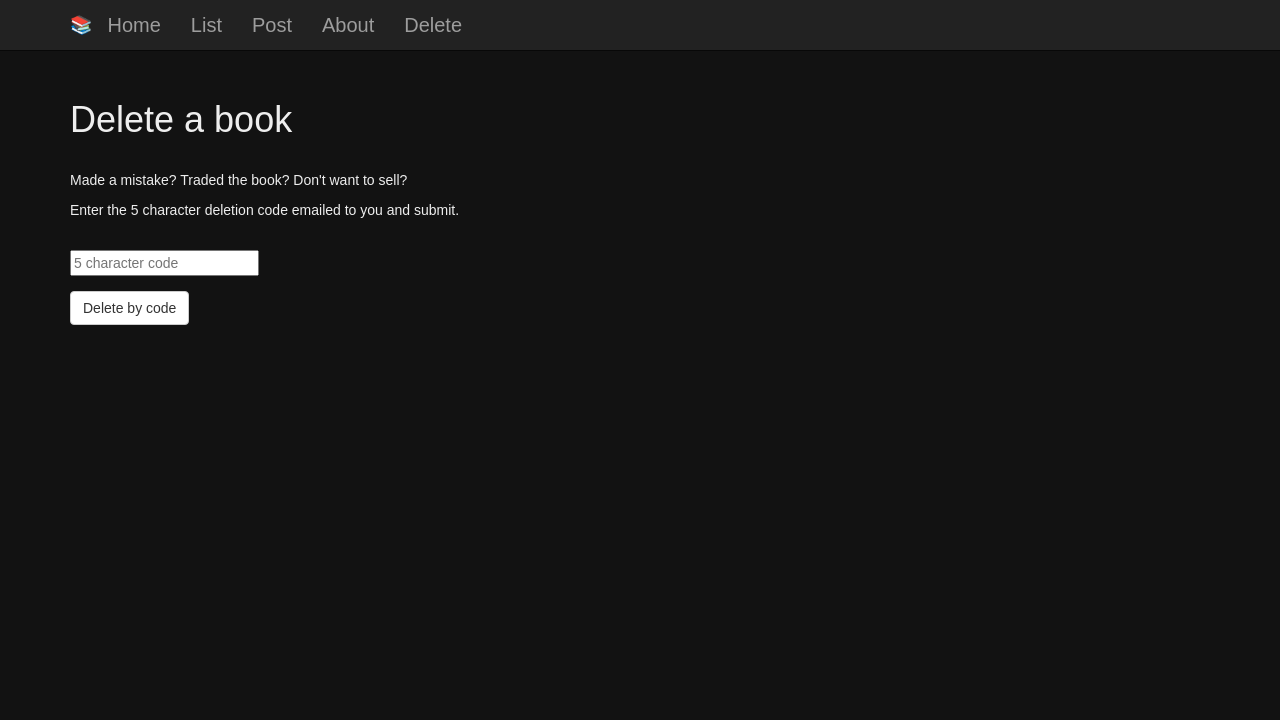
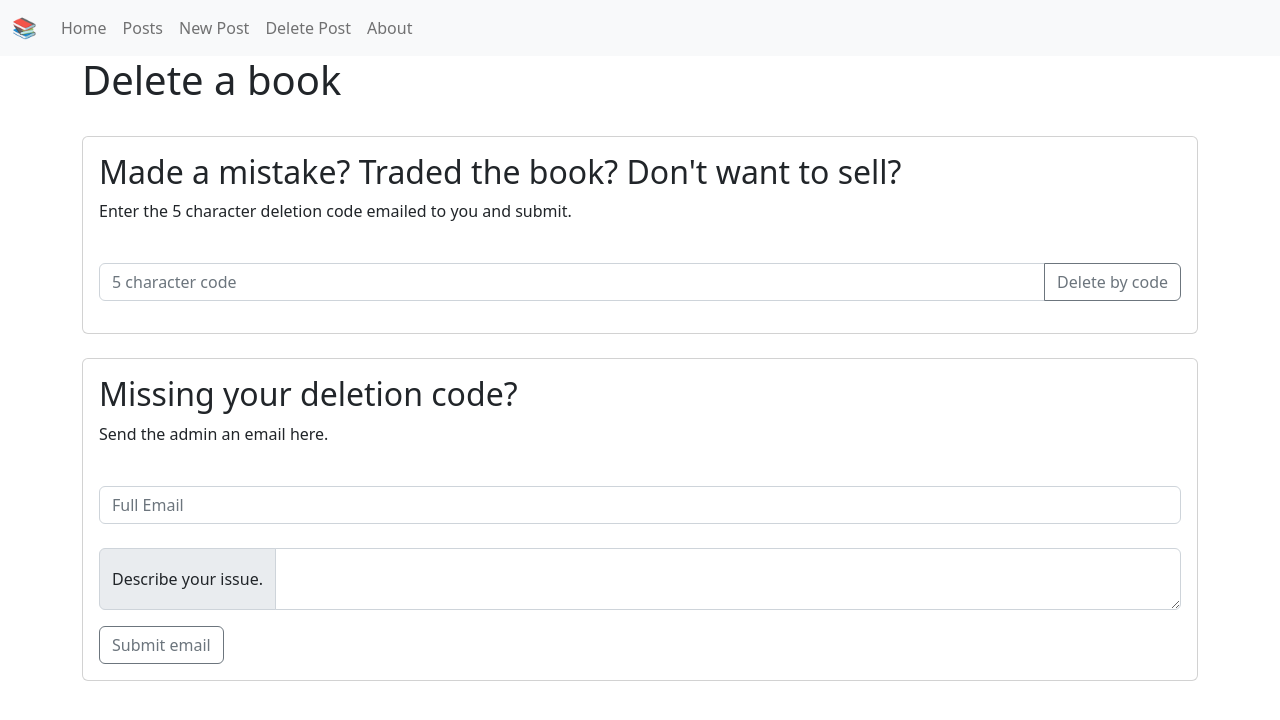
Before and after one commit to incub4t0r/bulletin_books, a Flask app: page /textbooks/delete in a window 1280 px wide. Shown: the top 720 px of the page. Run offline with Flask 2, Linux system fonts and the light colour scheme; some libraries are stand-ins or nearby versions.

Commit message:
updated all css to bootstrap 5, improved UI and navbar

```diff
--- a/templates/delete.html
+++ b/templates/delete.html
@@ -5,34 +5,62 @@
 {% block content %}
 
 
-<style>
-    form input{
-        color: black;
-    }
-</style>
-<div class="container">
+<div class="container-sm">
     <h1>
         Delete a book
     </h1>
     <br>
-    <p>Made a mistake? Traded the book? Don't want to sell?</p>
-    <p>Enter the 5 character deletion code emailed to you and submit.</p>
+    <div class="card">
+        <div class="card-body">
+            <h2 class="card-title">
+                Made a mistake? Traded the book? Don't want to sell?
+            </h2>
+            <p>
+                Enter the 5 character deletion code emailed to you and submit.
+            </p>
+            <br>
+            <form action="/textbooks/delete" method="POST">
+                <div class="input-group mb-3">
+                    <input class="form-control" id="deletionCode" name="deletionCode" type="text" required="true"
+                        placeholder="5 character code" minlength="5" maxlength="5"><br>
+                    <button class="btn btn-outline-secondary" type="submit">Delete by code</button>
+                </div>
+            </form>
+        </div>
+    </div>
     <br>
-    <form action="/textbooks/delete" method="POST">
-        <div class="form-group">
-            <!-- <label for="deletionCode"></label><br> -->
-            <input id="deletionCode" name="deletionCode" type="text" required="true" placeholder="5 character code" minlength="5" maxlength="5"><br>
-        </div>
-        <button type="submit" class="btn btn-default">Delete by code</button>
-    </form>
 
     {%if error is defined%}
     <p>Deletion code not found. Check and try again.</p>
     {%endif%}
 
     {%if success is defined%}
-    <p>Successfully deleleted {{success}}</p>
+    <p>{{success}}</p>
     {%endif%}
+    <div class="card">
+        <div class="card-body">
+            <h2 class="card-title">
+                Missing your deletion code?
+            </h2>
+            <p>
+                Send the admin an email here.
+            </p>
+            <br>
+            <form action="/textbooks/delete" method="POST">
+                <div class="input-group">
+                    <input class="form-control" type="email" placeholder="Full Email">
+                </div>
+                <br>
+                <div class="input-group mb-3">
+                    <span class="input-group-text">Describe your issue.</span>
+                    <textarea class="form-control" name=""></textarea>
+                </div>
+                <div class="input-group">
+                    <button class="btn btn-outline-secondary" type="submit">Submit email</button>
+                </div>
+        </form>
+    </div>
+</div>
 </div>
 
 {% endblock %}
--- a/templates/pagebase.html
+++ b/templates/pagebase.html
@@ -7,56 +7,50 @@
     <meta name="viewport" content="width=device-width, initial-scale=1.0">
     <title>Document</title>
     <link href="https://cdn.lineicons.com/3.0/lineicons.css" rel="stylesheet">
-    <link rel="stylesheet" href="https://maxcdn.bootstrapcdn.com/bootstrap/3.3.7/css/bootstrap.min.css">
-    <script src="https://ajax.googleapis.com/ajax/libs/jquery/3.1.1/jquery.min.js"></script>
-    <script src="https://maxcdn.bootstrapcdn.com/bootstrap/3.3.7/js/bootstrap.min.js"></script>
-    <link rel="stylesheet" href="../static/dark.css">
-    <!-- <link rel="stylesheet" href="../static/cards.css"> -->
+    <link href="https://cdn.jsdelivr.net/npm/bootstrap@5.2.0-beta1/dist/css/bootstrap.min.css" rel="stylesheet"
+        integrity="sha384-0evHe/X+R7YkIZDRvuzKMRqM+OrBnVFBL6DOitfPri4tjfHxaWutUpFmBp4vmVor" crossorigin="anonymous">
+    <script src="https://cdn.jsdelivr.net/npm/bootstrap@5.2.0-beta1/dist/js/bootstrap.bundle.min.js"
+        integrity="sha384-pprn3073KE6tl6bjs2QrFaJGz5/SUsLqktiwsUTF55Jfv3qYSDhgCecCxMW52nD2"
+        crossorigin="anonymous"></script>
+    <!-- <link rel="stylesheet" href="../static/dark.css"> -->
+</head>
 
-    <!-- <link rel="stylesheet" href="../static/carddark.css"> -->
+<body>
+    <!-- <style>
+        body {
+            background-color: #121212;
+            color: #f9f9f9;
+        }
 
-</head>
-<body>
-    <nav class="navbar navbar-inverse navbar-fixed-top" role="navigation">
-        <div class="container">
-            <a class="navbar-brand">📚</a>
-            <div class="navbar-header navbar-text">
-                <button type="button" class="navbar-toggle collapsed" data-toggle="collapse"
-                    data-target="#bs-example-navbar-collapse-1">
-                    <span class="sr-only">Toggle navigation</span>
-                    <span class="icon-bar"></span>
-                    <span class="icon-bar"></span>
-                    <span class="icon-bar"></span>
-                </button>
-            </div>
-            <div class="collapse navbar-collapse navbar-text-color" id="bs-example-navbar-collapse-1">
-                <ul class="nav navbar-nav">
-                    <li><a class="first" href={{url_for('home')}}>Home </a></li>
-                    <li><a href={{url_for('listbook')}}>List </a></li>
-                    <li><a href={{url_for('isbnsearch')}}>Post</a></li>
-                    <li><a href={{url_for('about')}}>About</a></li>
-                    <li><a href={{url_for('delete')}}>Delete</a></li>
+        nav {
+            background-color: #1e1e1e;
+        }
+    </style> -->
+    <nav class="navbar navbar-expand-lg bg-light">
+        <div class="container-fluid">
+            <a class="navbar-brand" href={{url_for('home')}}>📚</a>
+            <button class="navbar-toggler" type="button" data-bs-toggle="collapse"
+                data-bs-target="#navbarSupportedContent" aria-controls="navbarSupportedContent" aria-expanded="false"
+                aria-label="Toggle navigation">
+                <span class="navbar-toggler-icon"></span>
+            </button>
+            <div class="collapse navbar-collapse" id="navbarSupportedContent">
+                <ul class="navbar-nav me-auto mb-2 mb-lg-0">
+                    <li class="nav-item"><a class="nav-link" href={{url_for('home')}}>Home</a></li>
+                    <li class="nav-item"><a class="nav-link" href={{url_for('listbook')}}>Posts</a></li>
+                    <li class="nav-item"><a class="nav-link" href={{url_for('isbnsearch')}}>New Post</a></li>
+                    <li class="nav-item"><a class="nav-link" href={{url_for('delete')}}>Delete Post</a></li>
+                    <li class="nav-item"><a class="nav-link" href={{url_for('about')}}>About</a></li>
                 </ul>
             </div>
         </div>
     </nav>
-    <br>
-    <br>
-    <br>
-    <br>
+    {%block content%}
+    {%endblock%}
 
 
 
-    <!-- <br>
-    <div class="container">
-        <li><a class="first" href={{url_for('home')}}>Home </a></li>
-        <li><a href={{url_for('listbook')}}>List </a></li>
-        <li><a href={{url_for('isbnsearch')}}>Post</a></li>
-        <li><a href={{url_for('about')}}>About</a></li>
-        <li><a href={{url_for('delete')}}>Delete</a></li>
 
-    </div> -->
-    {% block content %}{% endblock %}
 
 </body>
 <!-- https://dev.to/murtuzaalisurti/dark-mode-toggle-animation-using-css-27il -->
```
Also changed, not shown: templates/about.html (+20 -4 lines), templates/home.html (+21 -5 lines), templates/listbook.html (+20 -11 lines), templates/newbook.html (+74 -40 lines).
